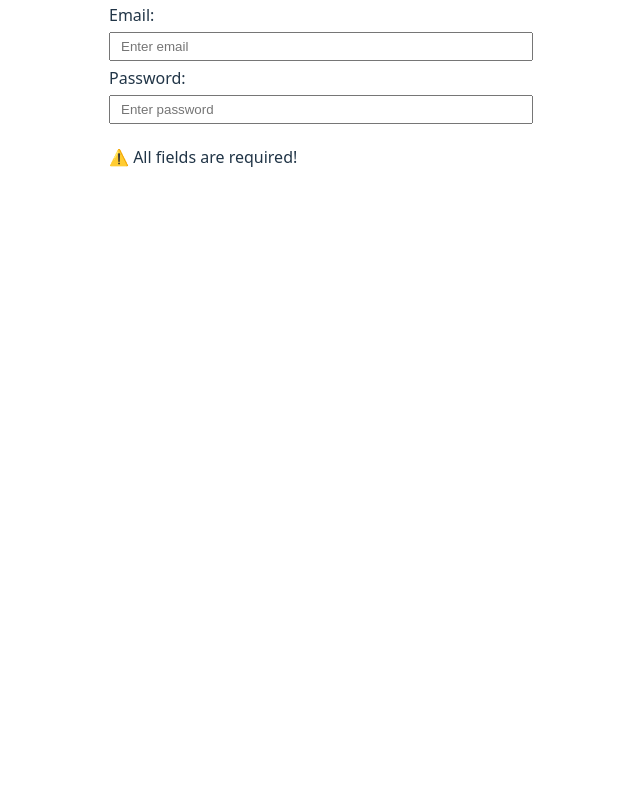
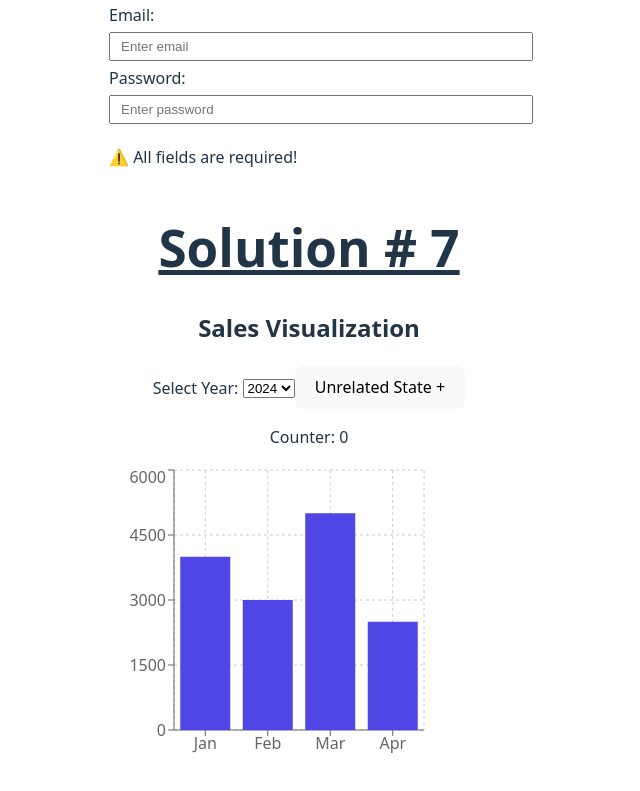
Before and after one commit to asfand531/mix_coding_practice, a React (Vite) app in the folder hook_useMemo/: page / in a window 1280 px wide. Shown: the part 599-1390 px from the top of the page, without its empty margins (331-971 px from the left). Before the commit the page ends 816 px from the top, so only its background shows below. Built offline with nearby package versions, Linux system fonts and the light colour scheme.

Commit message:
Data Visualization file added

```diff
--- a/hook_useMemo/package.json
+++ b/hook_useMemo/package.json
@@ -12,7 +12,8 @@
   "dependencies": {
     "axios": "^1.12.2",
     "react": "^19.1.1",
-    "react-dom": "^19.1.1"
+    "react-dom": "^19.1.1",
+    "recharts": "^3.2.1"
   },
   "devDependencies": {
     "@eslint/js": "^9.36.0",
--- a/hook_useMemo/src/App.jsx
+++ b/hook_useMemo/src/App.jsx
@@ -4,6 +4,7 @@ import SearchFiltering from "./SearchFiltering";
 import Un_necessaryChildRenders from "./components/Un_necessaryChildRenders";
 import ApiData from "./components/ApiData";
 import FormValidation from "./components/FormValidation";
+import DataVisualizationOptimization from "./components/DataVisualizationOptimization";
 import "./App.css";
 
 function App() {
@@ -33,6 +34,10 @@ function App() {
         <h1 className="h1">Solution # 6</h1>
         <FormValidation />
       </div>
+      <div>
+        <h1 className="h1">Solution # 7</h1>
+        <DataVisualizationOptimization />
+      </div>
     </>
   );
 }
--- /dev/null
+++ b/hook_useMemo/src/components/DataVisualizationOptimization.jsx
@@ -0,0 +1,99 @@
+import { useEffect, useState, useMemo } from "react";
+import {
+  BarChart,
+  Bar,
+  XAxis,
+  YAxis,
+  Tooltip,
+  CartesianGrid,
+  ResponsiveContainer,
+} from "recharts";
+
+function DataVisualizationOptimization() {
+  const [salesData, setSalesData] = useState([]);
+  const [filterYear, setFilterYear] = useState("2024");
+
+  useEffect(() => {
+    const fetchData = async () => {
+      const fakeSales = [
+        { month: "Jan", sales: 4000, year: "2024" },
+        { month: "Feb", sales: 3000, year: "2024" },
+        { month: "Mar", sales: 5000, year: "2024" },
+        { month: "Apr", sales: 2500, year: "2024" },
+        { month: "May", sales: 4200, year: "2025" },
+        { month: "Jun", sales: 6100, year: "2025" },
+        { month: "Jul", sales: 3900, year: "2025" },
+      ];
+
+      setTimeout(() => setSalesData(fakeSales), 1000);
+    };
+
+    fetchData();
+  }, []);
+
+  const processedData = useMemo(() => {
+    console.log("Processing sales data...");
+
+    const filtered = salesData.filter((item) => item.year === filterYear);
+
+    const monthsOrder = [
+      "Jan",
+      "Feb",
+      "Mar",
+      "Apr",
+      "May",
+      "Jun",
+      "Jul",
+      "Aug",
+      "Sep",
+      "Oct",
+      "Nov",
+      "Dec",
+    ];
+
+    const sorted = filtered.sort(
+      (a, b) => monthsOrder.indexOf(a.month) - monthsOrder.indexOf(b.month)
+    );
+
+    return sorted.map((item) => ({
+      ...item,
+      label: `${item.month} (${item.year})`,
+    }));
+  }, [salesData, filterYear]);
+
+  const [counter, setCounter] = useState(0);
+
+  return (
+    <div style={{ textAlign: "center", marginTop: "2rem" }}>
+      <h2>Sales Visualization</h2>
+
+      <div style={{ marginBottom: "1rem" }}>
+        <label>Select Year: </label>
+        <select
+          value={filterYear}
+          onChange={(e) => setFilterYear(e.target.value)}
+        >
+          <option value="2024">2024</option>
+          <option value="2025">2025</option>
+        </select>
+
+        <button onClick={() => setCounter((c) => c + 1)}>
+          Unrelated State +
+        </button>
+        <p>Counter: {counter}</p>
+      </div>
+
+      <ResponsiveContainer width="80%" height={300}>
+        <BarChart data={processedData}>
+          <CartesianGrid strokeDasharray="3 3" />
+          <XAxis dataKey="month" />
+          <YAxis />
+          <Tooltip />
+          <Bar dataKey="sales" fill="#4f46e5" />
+        </BarChart>
+      </ResponsiveContainer>
+    </div>
+  );
+}
+
+export default DataVisualizationOptimization;
```
Also changed, not shown: 1 other file (tests, documents, lock files or other folders).
